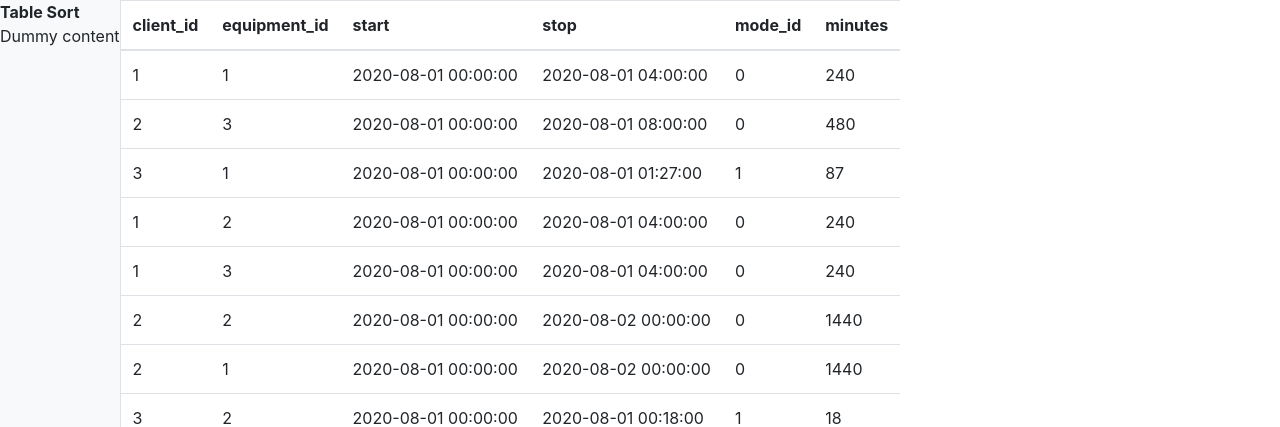
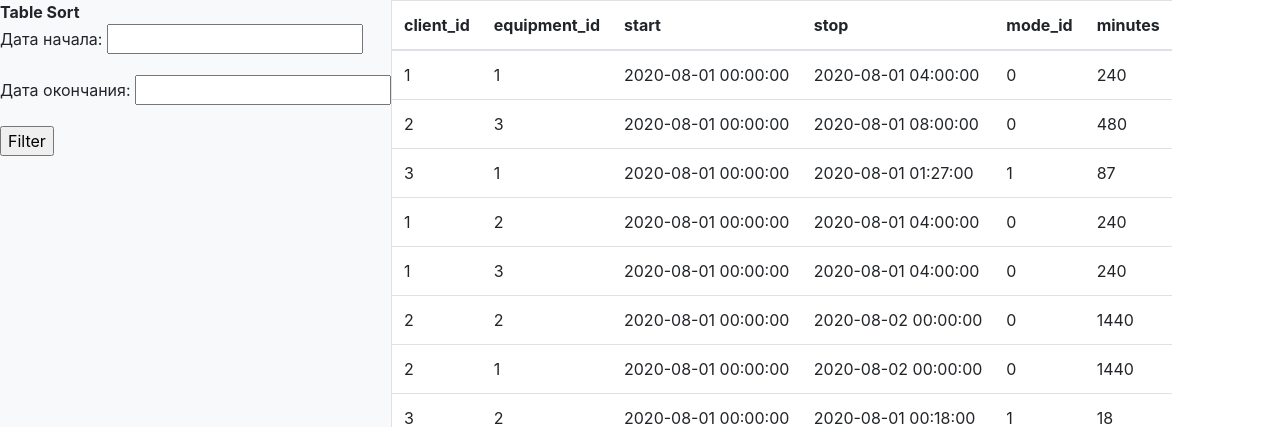
Before and after one commit to NickFerd/TableFilter, a Django app: page / in a window 1280 px wide. Shown: the top 427 px of the page. Run offline with Django 3.2, Linux system fonts and the light colour scheme; data comes from the database, SQL or seed files in the repository; some libraries are stand-ins or nearby versions.

Commit message:
Добавил простую форму для начальной даты, конечной даты (они в текстовом формате)

```diff
--- /dev/null
+++ b/web_task/equipment/forms.py
@@ -0,0 +1,6 @@
+from django import forms
+
+
+class DurationFilterForm(forms.Form):
+    start_date = forms.CharField(label='Дата начала', required=False)
+    stop_date = forms.CharField(label='Дата окончания', required=False)
--- a/web_task/equipment/templates/equipment/index.html
+++ b/web_task/equipment/templates/equipment/index.html
@@ -20,7 +20,12 @@
     <!-- Sidebar -->
     <div class="bg-light border-right" id="sidebar-wrapper">
         <div class="sidebar-heading"><b>Table Sort</b></div>
-        <div>Dummy content</div>
+        <div>
+            <form action="" method="get">
+                {{ form.as_p }}
+                <input type="submit" value="Filter">
+            </form>
+        </div>
     </div>
 
 
--- a/web_task/equipment/views.py
+++ b/web_task/equipment/views.py
@@ -3,14 +3,20 @@ from django.shortcuts import render
 from django.core.paginator import Paginator
 
 from .models import Duration
+from .forms import DurationFilterForm
 
 
 def index(request):
     query = Duration.objects.all().order_by('start')
+    form = DurationFilterForm(request.GET)
+    if form.is_valid():
+        if form.cleaned_data['start_date']:
+            query = query.filter(start=form.cleaned_data['start_date'])
+
     paginator = Paginator(query, 40)
 
     page_number = request.GET.get('page')
     page_obj = paginator.get_page(page_number)
 
-    context = {'page_obj': page_obj}
+    context = {'page_obj': page_obj, 'form': form}
     return render(request, 'equipment/index.html', context)
```
